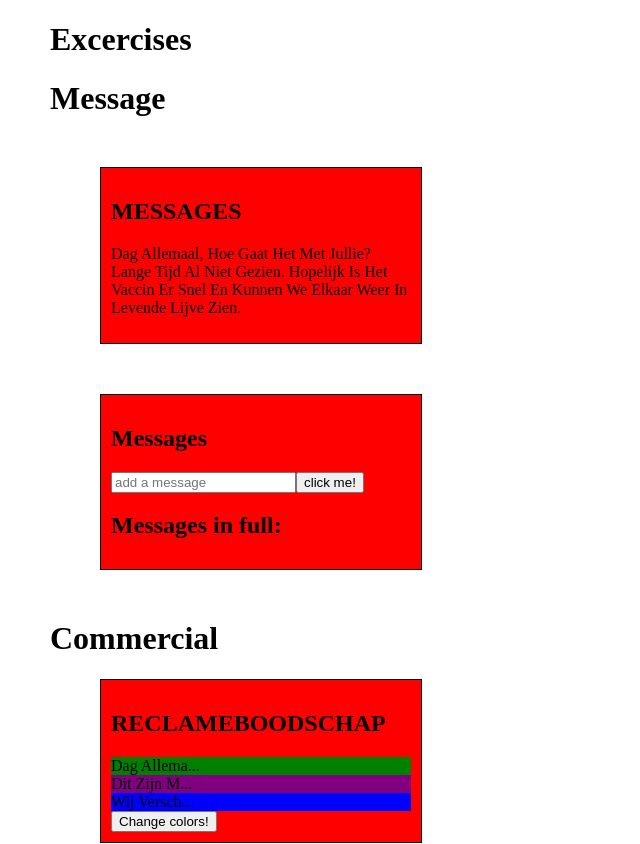
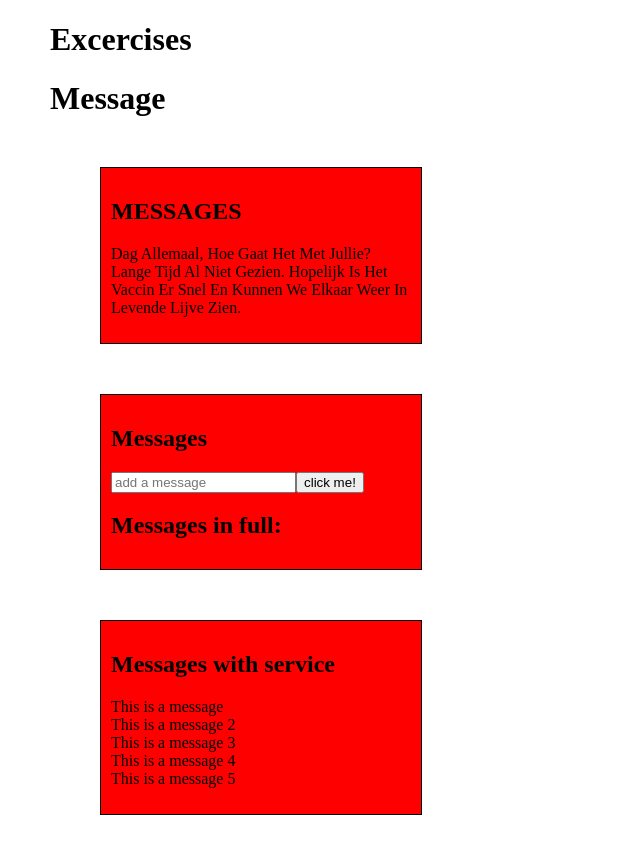
Before and after one commit to DotEmms/AngularExercises, an Angular app: page / in a window 1280 px wide. Shown: the top 844 px of the page, without its empty margins (0-640 px from the left). Built offline with nearby package versions, Linux system fonts and the light colour scheme.

Commit message:
added message service

```diff
--- /dev/null
+++ b/src/app/message.service.ts
@@ -0,0 +1,17 @@
+import { Injectable } from '@angular/core';
+import { Observable, of } from 'rxjs';
+import { Message } from './message';
+import { MESSAGES } from './mock-messages';
+
+@Injectable({
+  providedIn: 'root'
+})
+export class MessageService {
+
+  constructor() { }
+
+  getMessages(): Observable<Message[]>{
+    const messages = of(MESSAGES);
+    return messages;
+  }
+}
--- a/src/app/message.ts
+++ b/src/app/message.ts
@@ -1,5 +1,4 @@
 export interface Message{
     message: string;
     newMessage:string;
-    allMessages:string[];
 }
--- a/src/app/message/message.component.html
+++ b/src/app/message/message.component.html
@@ -6,7 +6,7 @@
 <div [className]="'divStyle'" >
     <h2>{{boxTitle}}</h2>
     <ul >
-        <li *ngFor="let message of message.allMessages" style="text-align: left;"
+        <li *ngFor="let message of allMessages" style="text-align: left;"
         (click)="ShowFullMessage(message)">
             <span>{{message | titlecase | charCapPipe}}</span>
         </li>
@@ -15,3 +15,12 @@
     <button (click)="AddMessage()">click me!</button>
     <app-message-detail [fullMessage]="selectedMessage"></app-message-detail>
 </div>
+
+<div [className]="'divStyle'">
+    <h2>Messages with service</h2>
+    <ul>
+        <li *ngFor="let mockMessage of messages" >
+            <span>{{mockMessage.message}}</span>
+        </li>
+    </ul>
+</div>
--- a/src/app/message/message.component.ts
+++ b/src/app/message/message.component.ts
@@ -1,5 +1,6 @@
 import { Component, OnInit } from '@angular/core';
 import {Message} from '../message';
+import {MessageService} from '../message.service';
 
 @Component({
   selector: 'app-message',
@@ -10,14 +11,18 @@ export class MessageComponent implements OnInit {
   message:Message = {
     message:"Dag allemaal, hoe gaat het met jullie? Lange tijd al niet gezien. Hopelijk is het vaccin er snel en kunnen we elkaar weer in levende lijve zien.",
     newMessage:"",
-    allMessages:[],
   }
   title = "Message";
   boxTitle = "Messages";
+  allMessages:string[] = [];
   selectedMessage?:string;
 
+  messages: Message[] = [];
+
+  constructor(private MessageService: MessageService) { }
+
   AddMessage(){
-     this.message.allMessages.push(this.message.newMessage)
+    this.allMessages.push(this.message.newMessage)
     this.message.newMessage ="";
   }
 
@@ -26,9 +31,13 @@ export class MessageComponent implements OnInit {
     console.log(this.message);
     this.selectedMessage = selected;
   }
-  constructor() { }
+
+  getMessages():void{
+    this.MessageService.getMessages().subscribe(x => this.messages = x);
+  }
 
   ngOnInit(): void {
+    this.getMessages();
   }
 
 }
--- /dev/null
+++ b/src/app/mock-messages.ts
@@ -0,0 +1,9 @@
+import {Message} from './message';
+
+export const MESSAGES:Message[] = [
+    {message:"This is a message", newMessage:""},
+    {message:"This is a message 2", newMessage:""},
+    {message:"This is a message 3", newMessage:""},
+    {message:"This is a message 4", newMessage:""},
+    {message:"This is a message 5", newMessage:""},
+]
```
Also changed, not shown: 1 other file (tests, documents, lock files or other folders). Lines whose indentation alone changed are shown as unchanged.
